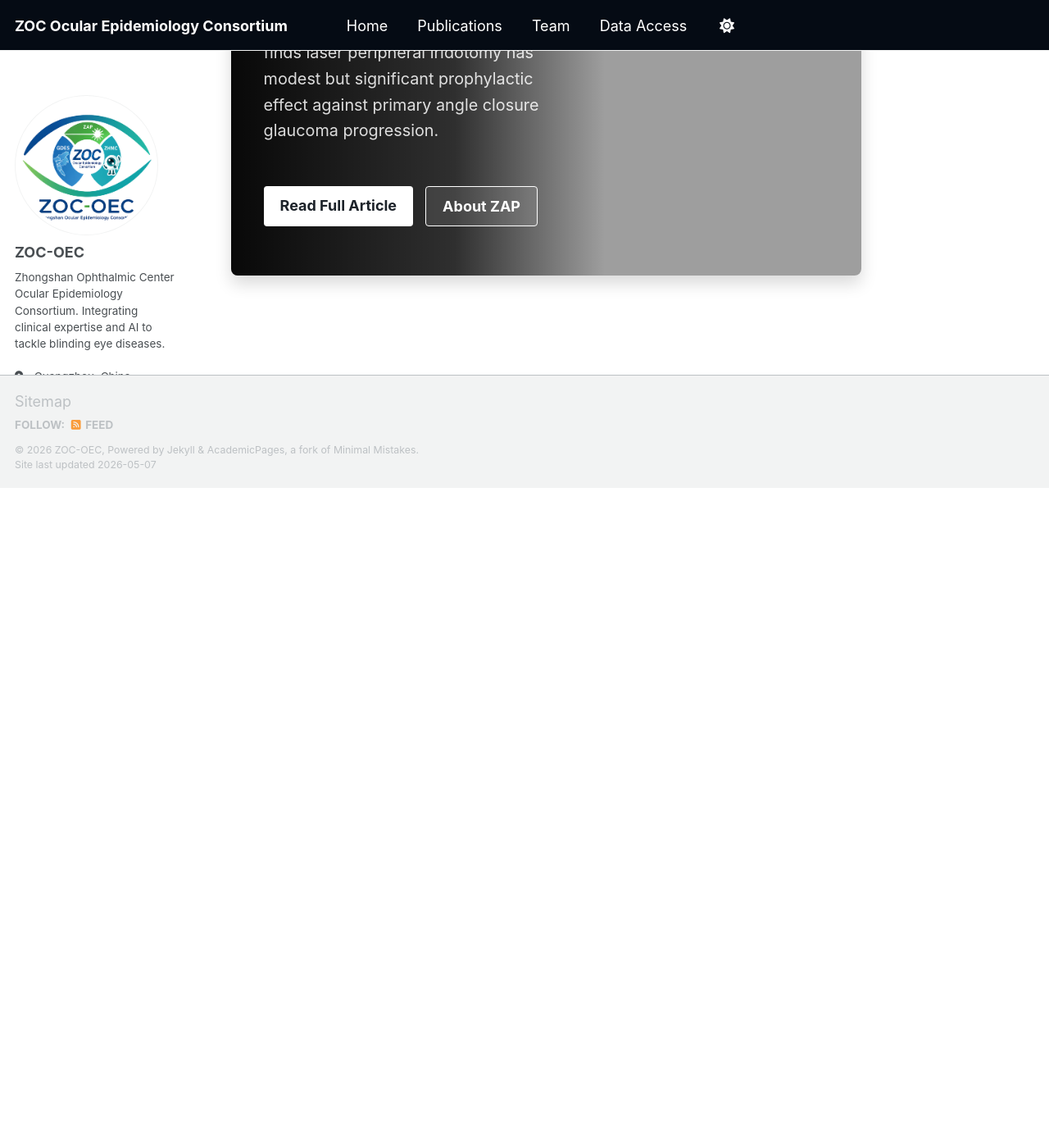
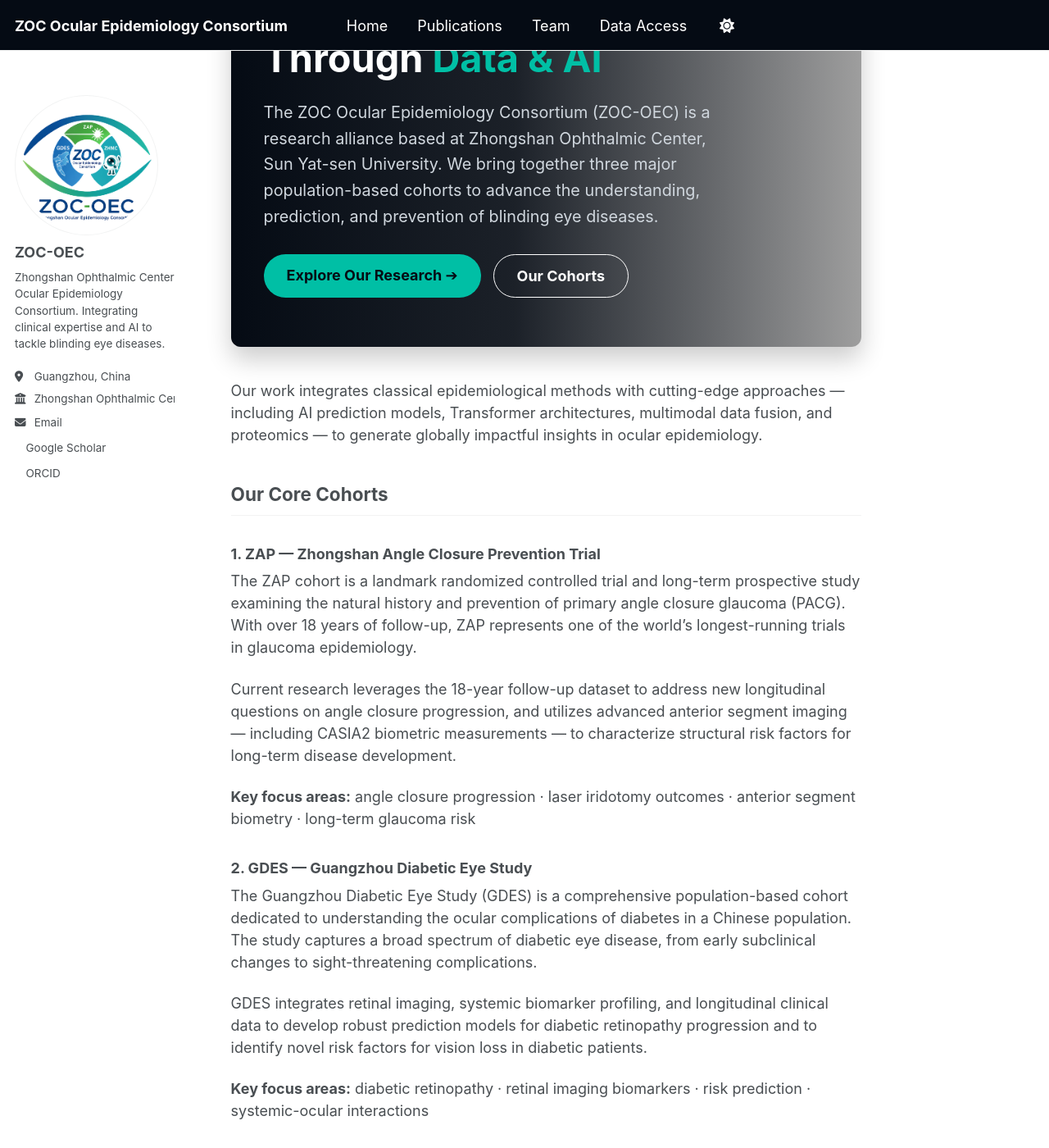
Before and after one commit to zoc-oec/zoc-oec.github.io, a Jekyll site: the page built from _pages/about.md, in a window 1280 px wide and 1400 px high, scrolled down 270 px. Shown: the whole window at 82% size. Built offline with Jekyll 4.4.1, drawn with Linux system fonts in a browser that asks for light colours; our own code applies the rules of GitHub Pages for plain Markdown files; a script bundle is joined from its source files by our own code; library files that are not in the unit come from our copies; before the commit the page ends 900 px from its top, so only the background shows below that; some of the changed text lies outside the part shown.

Commit message:
Update about.md

```diff
--- a/_pages/about.md
+++ b/_pages/about.md
@@ -1,37 +1,70 @@
-<div style="
-  width: 100%;
-  background-image: url('https://zoc-oec.github.io/images/Cover.png');
-  background-size: cover;
-  background-position: center;
-  background-repeat: no-repeat;
-  border-radius: 8px;
-  overflow: hidden;
-  margin-bottom: 40px;
-  box-shadow: 0 10px 20px rgba(0,0,0,0.15);
-  position: relative;
-  display: flex; /* Use flex for overlay positioning */
-">
-  <div style="
-    flex: 1.2; /* Controls text width relative to image area */
-    min-width: 300px;
-    background: linear-gradient(to right, rgba(0, 0, 0, 0.95) 0%, rgba(0, 0, 0, 0.7) 60%, rgba(0, 0, 0, 0) 100%);
-    padding: 60px 40px 60px 40px;
-    color: white;
-    display: flex;
-    flex-direction: column;
-    justify-content: center;
-  ">
-    <h1 style="margin-top: 0; color: white; font-size: 2.2em; line-height: 1.2; border-bottom: none;">ZAP Trial: 18-Year Results</h1>
+---
+permalink: /
+title: "Welcome to ZOC Ocular Epidemiology Consortium"
+author_profile: true
+redirect_from:
+  - /about/
+  - /about.html
+---
 
-    <p style="font-size: 1.1em; color: rgba(255, 255, 255, 0.85); line-height: 1.6; margin-top: 15px;">Landmark randomized controlled trial finds laser peripheral iridotomy has modest but significant prophylactic effect against primary angle closure glaucoma progression.</p>
+<div style="position: relative; width: 100%; border-radius: 12px; overflow: hidden; background-image: url('https://zoc-oec.github.io/images/Cover.png'); background-size: cover; background-position: center; margin-bottom: 40px; box-shadow: 0 15px 30px rgba(0,0,0,0.2);">
 
-    <div style="display: flex; gap: 15px; margin-top: 25px;">
-      <a href="https://pubmed.ncbi.nlm.nih.gov/..." style="display: inline-block; padding: 10px 20px; background-color: white; color: #1c2229; text-decoration: none; border-radius: 4px; font-weight: bold;">Read Full Article</a>
+  <div style="background: linear-gradient(to right, #050b14 0%, rgba(5,11,20, 0.85) 45%, rgba(5,11,20, 0) 100%); padding: 60px 40px; width: 100%; box-sizing: border-box; display: flex; flex-direction: column; justify-content: center; min-height: 420px;">
 
-      <a href="#zap-cohort" style="display: inline-block; padding: 10px 20px; background-color: rgba(255,255,255,0.1); color: white; text-decoration: none; border-radius: 4px; font-weight: bold; border: 1px solid white;">About ZAP</a>
+    <div style="max-width: 550px;">
+      <h1 style="color: white; font-size: 2.6em; line-height: 1.2; margin-top: 0; border-bottom: none; font-weight: 700;">
+        Advancing Ocular Epidemiology <br>Through <span style="color: #00bfa5;">Data & AI</span>
+      </h1>
+
+      <p style="color: #d0d7de; font-size: 1.1em; line-height: 1.6; margin: 20px 0;">
+        The ZOC Ocular Epidemiology Consortium (ZOC-OEC) is a research alliance based at Zhongshan Ophthalmic Center, Sun Yat-sen University. We bring together three major population-based cohorts to advance the understanding, prediction, and prevention of blinding eye diseases.
+      </p>
+
+      <div style="margin-top: 30px; display: flex; gap: 15px; flex-wrap: wrap;">
+        <a href="#our-core-cohorts" style="display: inline-block; padding: 12px 28px; background-color: #00bfa5; color: #050b14; text-decoration: none; border-radius: 30px; font-weight: bold; font-size: 1em; transition: all 0.3s;">Explore Our Research ➔</a>
+        <a href="#our-core-cohorts" style="display: inline-block; padding: 12px 28px; background-color: transparent; color: white; border: 1px solid white; text-decoration: none; border-radius: 30px; font-weight: bold; font-size: 1em; transition: all 0.3s;">Our Cohorts</a>
+      </div>
     </div>
+
   </div>
+</div>
 
-  <div style="flex: 1; min-height: 350px; pointer-events: none;">
-    </div>
-</div>
+Our work integrates classical epidemiological methods with cutting-edge approaches — including AI prediction models, Transformer architectures, multimodal data fusion, and proteomics — to generate globally impactful insights in ocular epidemiology.
+
+## Our Core Cohorts
+
+### 1. ZAP — Zhongshan Angle Closure Prevention Trial
+The ZAP cohort is a landmark randomized controlled trial and long-term prospective study examining the natural history and prevention of primary angle closure glaucoma (PACG). With over 18 years of follow-up, ZAP represents one of the world's longest-running trials in glaucoma epidemiology.
+
+Current research leverages the 18-year follow-up dataset to address new longitudinal questions on angle closure progression, and utilizes advanced anterior segment imaging — including CASIA2 biometric measurements — to characterize structural risk factors for long-term disease development.
+
+**Key focus areas:** angle closure progression · laser iridotomy outcomes · anterior segment biometry · long-term glaucoma risk
+
+### 2. GDES — Guangzhou Diabetic Eye Study
+The Guangzhou Diabetic Eye Study (GDES) is a comprehensive population-based cohort dedicated to understanding the ocular complications of diabetes in a Chinese population. The study captures a broad spectrum of diabetic eye disease, from early subclinical changes to sight-threatening complications.
+
+GDES integrates retinal imaging, systemic biomarker profiling, and longitudinal clinical data to develop robust prediction models for diabetic retinopathy progression and to identify novel risk factors for vision loss in diabetic patients.
+
+**Key focus areas:** diabetic retinopathy · retinal imaging biomarkers · risk prediction · systemic-ocular interactions
+
+### 3. ZHMC — Zhongshan Myopia Cohort
+The Zhongshan Myopia Cohort (ZHMC) is a longitudinal population-based study designed to investigate the onset, progression, and complications of myopia. ZHMC systematically characterizes the structural and functional ocular changes associated with myopia development, with a particular focus on high myopia and its vision-threatening sequelae.
+
+A central research priority of ZHMC is elucidating the mechanisms underlying High Myopic Optic Neuropathy (HMON), including the roles of choroidal ischemia and Bruch's membrane injury in driving irreversible optic nerve damage. The cohort leverages advanced multimodal imaging and longitudinal biomarker data to build prediction models for myopia progression and complication risk.
+
+**Key focus areas:** myopia progression · high myopia complications · HMON mechanisms · choroidal imaging · prediction modeling
+
+---
+
+## What We Do
+* **Data-Driven Discovery:** We apply rigorous statistical methods — including longitudinal analysis, restricted cubic spline modeling, and Mendelian randomization — to uncover disease patterns across our cohorts.
+* **AI & Multimodal Modeling:** We develop deep learning and Transformer-based models integrating retinal imaging, proteomics, and clinical data to predict disease onset, progression, and treatment response.
+* **Global Collaboration:** We actively partner with international research groups, including UK Biobank (UKB), AI-READI, and SERI, to conduct cross-ethnic and cross-population studies of ocular disease.
+* **Open Science:** We are committed to responsible data sharing. Collaboration and data access inquiries are welcome — please see our Data Access Policy or contact us directly.
+
+## Contact / Collaboration Inquiry
+We welcome collaboration proposals from researchers, postdoctoral fellows, and PhD students worldwide.
+
+**Email:** wangwei@gzzoc.com
+**Website:** https://zoc-oec.github.io/
+**Location:** Zhongshan Ophthalmic Center, Sun Yat-sen University, Guangzhou, China
```
